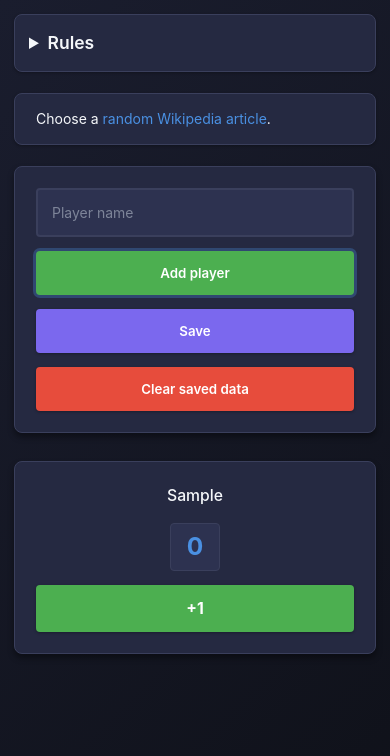
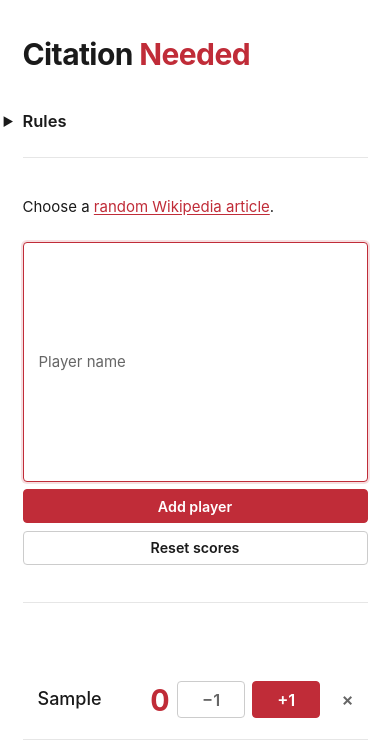
Before and after one commit to jRimbault/citation_needed, a website built with Vite: page index.html in a window 390 px wide. Both pictures are taken after typing "Sample" into the empty fields and a click on the button "Add player". Built offline with nearby package versions, Linux system fonts and the light colour scheme.

Commit message:
feat: adopt Tom Scott design language and reduce host friction
Reuse the tomscott.com visual language (white page, charcoal text, single
crimson accent, whitespace over boxes) and fix the leftover CV title/meta.

Rework scoring for a distracted host driving the game at a dinner table:
- autosave every change to localStorage; drop the manual Save button
- reversible scoring with a -1 per player, scores floored at 0
- per-player remove; guarded whole-board reset
- leader highlight that never reorders rows or shifts text
- inline feedback for empty/duplicate names
- single preloaded ding, cloned per play, for overlapping dings

```diff
--- a/index.html
+++ b/index.html
@@ -7,12 +7,15 @@
   <meta name="viewport" content="width=device-width, initial-scale=1.0, shrink-to-fit=no">
   <meta http-equiv="x-ua-compatible" content="ie=edge">
   <title>Citation Needed</title>
-  <meta name="description" content="Jacques Rimbault's Curriculm Vitae">
+  <meta name="description" content="A score counter for playing Citation Needed, the panel game from Tom Scott and the Technical Difficulties.">
   <link rel="stylesheet" href="/src/style.css">
   <script type="module" src="/src/main.ts"></script>
 </head>
 
 <body>
+  <header>
+    <h1>Citation <span class="cn-accent">Needed</span></h1>
+  </header>
   <details>
     <summary>
       Rules
@@ -28,11 +31,11 @@
   </details>
   <p>Choose a <a href="https://en.wikipedia.org/wiki/Special:Random" target="blank">random Wikipedia article</a>.</p>
   <form onsubmit="event.preventDefault()">
-    <input type="text" placeholder="Player name" id="player-name">
+    <input type="text" placeholder="Player name" id="player-name" autocomplete="off">
     <button id="add-player">Add player</button>
-    <button id="save">Save</button>
-    <button id="reset">Clear saved data</button>
+    <button id="reset" type="button">Reset scores</button>
   </form>
+  <p id="form-message" role="status" aria-live="polite"></p>
   <ul id="player-list">
   </ul>
 </body>
--- a/src/main.ts
+++ b/src/main.ts
@@ -1,80 +1,207 @@
 import { createNode } from "@/dom";
 
+/**
+ * Citation Needed - a live scoreboard driven by one game master.
+ *
+ * Design intent for the "host at a laptop, at a dinner table" use case:
+ *   - Scoring persists automatically. There is no Save button to forget; every
+ *     score change, added player, or removal is written to localStorage.
+ *   - Every award is reversible. Each player has a -1 to undo a mis-tapped +1,
+ *     and can be removed individually without wiping the board.
+ *   - Destructive actions ask first. Resetting the whole board confirms.
+ *   - The current leader is highlighted so a glance across the table tells you
+ *     who is winning, without rows jumping around under the host's cursor.
+ *
+ * Architecture: a small imperative shell (event wiring, DOM, audio, storage)
+ * around a functional core that only mutates the in-memory score map.
+ */
+
 type StaticHtml = ReturnType<typeof getStaticHtmlElements>;
+
 interface Score {
   score: number;
 }
 
 const DING = "sounds/ding-sound-effect_2.mp3";
 
-function main({ add, reset, save, playerName, playerList }: StaticHtml) {
-  const state = stateManager();
-  const scores = state.get();
-  playerList.append(...initialPlayingBoard(scores));
-  add.addEventListener("click", addPlayer(scores, playerList, playerName));
-  reset.addEventListener("click", () => {
-    Array.from(playerList.children).forEach((c) => c.remove());
-    state.clear(scores);
+/** Preloaded once; cloned per play so rapid dings can overlap cleanly. */
+const dingSound = new Audio(DING);
+dingSound.preload = "auto";
+
+function ding() {
+  const clip = dingSound.cloneNode() as HTMLAudioElement;
+  void clip.play().catch(() => {
+    // Autoplay can be blocked until the first user gesture; ignore.
   });
-  save.addEventListener("click", () => state.set(scores));
 }
 
-function initialPlayingBoard(scores: Map<string, Score>) {
-  return Array.from(scores.keys(), (playerName) =>
-    makePlayerListItem(playerName, scores),
-  );
+function main({ add, reset, playerName, playerList, message }: StaticHtml) {
+  const store = stateManager();
+  const scores = store.get();
+  const board = boardRenderer(scores, playerList, store);
+
+  board.renderAll();
+
+  add.addEventListener("click", () => {
+    const name = playerName.value.trim();
+    if (name === "") {
+      showMessage(message, "Enter a player name first.");
+      return;
+    }
+    if (scores.has(name)) {
+      showMessage(message, `${name} is already on the board.`);
+      return;
+    }
+    scores.set(name, { score: 0 });
+    store.set(scores);
+    board.addRow(name);
+    playerName.value = "";
+    playerName.focus();
+    clearMessage(message);
+  });
+
+  reset.addEventListener("click", () => {
+    if (scores.size === 0) {
+      return;
+    }
+    if (!confirm("Reset all scores and remove every player?")) {
+      return;
+    }
+    store.clear(scores);
+    board.clear();
+    clearMessage(message);
+  });
 }
 
-function addPlayer(
+/**
+ * Owns the player list DOM. Mutations to the score map are paired with a
+ * persist call so the board is always saved - there is no manual Save.
+ */
+function boardRenderer(
   scores: Map<string, Score>,
   list: HTMLUListElement,
-  input: HTMLInputElement,
+  store: ReturnType<typeof stateManager>,
 ) {
-  return () => {
-    const playerName = input.value;
-    if (playerName !== "" && !scores.has(playerName)) {
-      list.append(makePlayerListItem(playerName, scores));
-      input.value = "";
-    }
-  };
+  // Track each player's row so the leader highlight can be updated in place.
+  const rows = new Map<string, HTMLLIElement>();
+
+  function persist() {
+    store.set(scores);
   }
 
-function makePlayerListItem(playerName: string, scores: Map<string, Score>) {
-  const playerScore = scores
-    .set(playerName, scores.get(playerName) ?? { score: 0 })
-    .get(playerName);
-  assert(playerScore !== undefined);
+  function highestScore(): number {
+    let max = 0;
+    for (const { score } of scores.values()) {
+      max = Math.max(max, score);
+    }
+    return max;
+  }
+
+  /** Mark the leading row(s), but only once someone is actually ahead. */
+  function refreshLeader() {
+    const max = highestScore();
+    for (const [name, row] of rows) {
+      const isLeader = max > 0 && scores.get(name)?.score === max;
+      row.classList.toggle("leader", isLeader);
+    }
+  }
+
+  function makeRow(name: string): HTMLLIElement {
+    const found = scores.get(name);
+    assert(found !== undefined);
+    // Bind with an explicit type: assertion narrowing is not preserved into
+    // the changeScore closure below, but an annotated const is.
+    const playerScore: Score = found;
+
     const scoreNode = createNode("span", {
       classList: "player-score",
       textContent: playerScore.score.toString(),
     });
+
+    function changeScore(delta: number, makeSound: boolean) {
+      // Scores never go below zero; undo of a mis-tap should not create a debt.
+      playerScore.score = Math.max(0, playerScore.score + delta);
+      scoreNode.textContent = playerScore.score.toString();
+      persist();
+      refreshLeader();
+      if (makeSound && delta > 0) {
+        ding();
+      }
+    }
+
     return createNode("li", {
       classList: "player-item",
       children: [
+        ["span", { classList: "player-name", textContent: name }],
+        scoreNode,
         [
-        "span",
+          "button",
           {
-          classList: "player-name",
-          textContent: playerName,
+            classList: "score-button-minus",
+            textContent: "−1", // minus sign
+            attributes: { "aria-label": `Subtract a point from ${name}` },
+            listeners: { click: () => changeScore(-1, false) },
           },
         ],
-      scoreNode,
         [
           "button",
           {
             classList: "score-button",
             textContent: "+1",
-          listeners: {
-            click: () => {
-              playerScore.score += 1;
-              scoreNode.textContent = playerScore.score.toString();
-              new Audio(DING).play();
+            attributes: { "aria-label": `Add a point for ${name}` },
+            listeners: { click: () => changeScore(+1, true) },
           },
-          },
+        ],
+        [
+          "button",
+          {
+            classList: "remove-button",
+            textContent: "×", // multiplication sign as a close glyph
+            attributes: { "aria-label": `Remove ${name}` },
+            listeners: { click: () => removeRow(name) },
           },
         ],
       ],
     });
+  }
+
+  function removeRow(name: string) {
+    rows.get(name)?.remove();
+    rows.delete(name);
+    scores.delete(name);
+    persist();
+    refreshLeader();
+  }
+
+  function addRow(name: string) {
+    const row = makeRow(name);
+    rows.set(name, row);
+    list.append(row);
+    refreshLeader();
+  }
+
+  function renderAll() {
+    for (const name of scores.keys()) {
+      addRow(name);
+    }
+  }
+
+  function clear() {
+    for (const row of rows.values()) {
+      row.remove();
+    }
+    rows.clear();
+  }
+
+  return { renderAll, addRow, clear } as const;
+}
+
+function showMessage(node: HTMLElement, text: string) {
+  node.textContent = text;
+}
+
+function clearMessage(node: HTMLElement) {
+  node.textContent = "";
 }
 
 function assert(condition: unknown, msg?: string): asserts condition {
@@ -118,17 +245,17 @@ function getStaticHtmlElements() {
   }
   const add = getByIdOptional<HTMLButtonElement>("add-player");
   const reset = getByIdOptional<HTMLButtonElement>("reset");
-  const save = getByIdOptional<HTMLButtonElement>("save");
   const playerName = getByIdOptional<HTMLInputElement>("player-name");
   const playerList = getByIdOptional<HTMLUListElement>("player-list");
+  const message = getByIdOptional<HTMLParagraphElement>("form-message");
 
   assert(add !== null, "Button to add player not found.");
-  assert(reset !== null, "Button to erase game data not found.");
-  assert(save !== null, "Button to save game data not found.");
+  assert(reset !== null, "Button to reset the board not found.");
   assert(playerName !== null, "Text input for players's names not found.");
   assert(playerList !== null, "List element not found.");
+  assert(message !== null, "Form message element not found.");
 
-  return { add, reset, save, playerName, playerList } as const;
+  return { add, reset, playerName, playerList, message } as const;
 }
 
 window.onload = () => main(getStaticHtmlElements());
--- a/src/style.css
+++ b/src/style.css
@@ -1,47 +1,35 @@
-/* Citation Needed - Panel Show Aesthetic */
-
-/* Color Palette inspired by British quiz shows:
- * - Deep navy/charcoal backgrounds
- * - Crisp white text
- * - Accent colors for interactivity
- * - Subtle shadows for depth
+/* Citation Needed - Tom Scott design language
+ *
+ * Reference: https://www.tomscott.com/
+ * The look is deliberately spare: a clean white page, dark charcoal text set
+ * in a plain sans-serif, and one signature crimson red doing all of the accent
+ * work. Structure comes from generous whitespace, not from boxes and borders.
  */
 
 :root {
-  --color-background: #1a1d2e;
-  --color-surface: #252941;
-  --color-surface-elevated: #2d3250;
-  --color-primary: #4a90e2;
-  --color-primary-dark: #357abd;
-  --color-accent: #7b68ee;
-  --color-text: #f5f7fa;
-  --color-text-muted: #a0a8b8;
-  --color-success: #4caf50;
-  --color-success-dark: #388e3c;
-  --color-danger: #e74c3c;
-  --color-border: #3a3f5c;
+  /* The single accent: Tom Scott's signature crimson. */
+  --color-accent: #c02c38;
+  --color-accent-dark: #9c1f2a;
 
-  --font-family-base: -apple-system, BlinkMacSystemFont, "Segoe UI", Roboto, "Helvetica Neue", Arial, sans-serif;
-  --font-family-display: "Georgia", "Times New Roman", serif;
+  --color-background: #ffffff;
+  --color-text: #1a1a1a;
+  --color-text-muted: #666666;
+  --color-rule: #e6e6e6;
+  --color-surface-hover: #f7f7f7;
+
+  /* One sans-serif family throughout - no serifs, no display face. */
+  --font-family-base: -apple-system, BlinkMacSystemFont, "Segoe UI", Roboto,
+    "Helvetica Neue", Helvetica, Arial, sans-serif;
 
   --spacing-xs: 0.25rem;
   --spacing-sm: 0.5rem;
   --spacing-md: 1rem;
   --spacing-lg: 1.5rem;
-  --spacing-xl: 2rem;
+  --spacing-xl: 2.5rem;
 
-  --border-radius: 8px;
-  --border-radius-sm: 4px;
-
-  --shadow-sm: 0 1px 3px rgba(0, 0, 0, 0.3);
-  --shadow-md: 0 4px 6px rgba(0, 0, 0, 0.4);
-  --shadow-lg: 0 10px 25px rgba(0, 0, 0, 0.5);
-
-  --transition-fast: 150ms ease-in-out;
-  --transition-normal: 250ms ease-in-out;
+  --border-radius: 4px;
 }
 
-/* Global Styles */
 * {
   box-sizing: border-box;
   margin: 0;
@@ -56,264 +44,264 @@ html {
 body {
   font-family: var(--font-family-base);
   color: var(--color-text);
-  background: linear-gradient(135deg, var(--color-background) 0%, #0f1119 100%);
+  background: var(--color-background);
   min-height: 100vh;
-  padding: var(--spacing-xl);
+  padding: var(--spacing-xl) var(--spacing-lg);
   display: flex;
   flex-direction: column;
   align-items: center;
 }
 
-/* Typography */
-h1, h2, h3 {
-  font-family: var(--font-family-display);
-  font-weight: 600;
-  line-height: 1.2;
+/* Single centred column with breathing room, no visible container. */
+body > * {
+  width: 100%;
+  max-width: 720px;
 }
 
-/* Main Container */
-body > * {
-  width: 100%;
-  max-width: 800px;
+/* Header / wordmark */
+header {
+  margin-bottom: var(--spacing-xl);
 }
 
-/* Details/Summary - Rules Section */
+h1 {
+  font-weight: 700;
+  font-size: 2.5rem;
+  letter-spacing: -0.02em;
+  line-height: 1.1;
+}
+
+/* The accent word gets the signature red - the one splash of colour. */
+.cn-accent {
+  color: var(--color-accent);
+}
+
+/* Links: red, underlined - Tom Scott's plain, unfussy link style. */
+a {
+  color: var(--color-accent);
+  text-decoration: underline;
+  text-underline-offset: 2px;
+}
+
+a:hover {
+  color: var(--color-accent-dark);
+}
+
+/* Rules disclosure - kept flat, separated by whitespace and a thin rule. */
 details {
-  background: var(--color-surface);
-  border: 1px solid var(--color-border);
-  border-radius: var(--border-radius);
-  padding: var(--spacing-md);
-  margin-bottom: var(--spacing-lg);
-  box-shadow: var(--shadow-sm);
+  margin-bottom: var(--spacing-xl);
+  padding-bottom: var(--spacing-lg);
+  border-bottom: 1px solid var(--color-rule);
 }
 
 summary {
-  font-family: var(--font-family-base);
-  font-size: 1.25rem;
+  font-size: 1.1rem;
   font-weight: 600;
   cursor: pointer;
   user-select: none;
-  padding: var(--spacing-sm);
-  margin: calc(-1 * var(--spacing-sm));
-  border-radius: var(--border-radius-sm);
-  transition: background-color var(--transition-fast);
+  list-style-position: outside;
 }
 
 summary:hover {
-  background-color: var(--color-surface-elevated);
-}
-
-details[open] summary {
-  margin-bottom: var(--spacing-md);
-  border-bottom: 1px solid var(--color-border);
-  padding-bottom: var(--spacing-md);
+  color: var(--color-accent);
 }
 
 details p {
   margin-top: var(--spacing-md);
   color: var(--color-text-muted);
-  line-height: 1.7;
 }
 
-details p:first-of-type {
-  margin-top: 0;
+/* Intro paragraph */
+body > p {
+  margin-bottom: var(--spacing-lg);
+  color: var(--color-text);
 }
 
-/* Links */
-a {
-  color: var(--color-primary);
-  text-decoration: none;
-  transition: color var(--transition-fast);
-  border-bottom: 1px solid transparent;
+/* Form - inputs and controls sit on the white page, no card. */
+form {
+  display: flex;
+  flex-wrap: wrap;
+  gap: var(--spacing-sm);
+  align-items: stretch;
+  margin-bottom: var(--spacing-xl);
+  padding-bottom: var(--spacing-xl);
+  border-bottom: 1px solid var(--color-rule);
 }
 
-a:hover {
-  color: var(--color-accent);
-  border-bottom-color: var(--color-accent);
-}
-
-/* Paragraphs */
-body > p {
-  background: var(--color-surface);
-  padding: var(--spacing-md) var(--spacing-lg);
+input[type="text"] {
+  flex: 1 1 240px;
+  font-family: inherit;
+  font-size: 1rem;
+  padding: var(--spacing-sm) var(--spacing-md);
+  color: var(--color-text);
+  background: var(--color-background);
+  border: 1px solid #cccccc;
   border-radius: var(--border-radius);
-  margin-bottom: var(--spacing-lg);
-  border: 1px solid var(--color-border);
-  box-shadow: var(--shadow-sm);
-}
-
-/* Form Styling */
-form {
-  background: var(--color-surface);
-  padding: var(--spacing-lg);
-  border-radius: var(--border-radius);
-  margin-bottom: var(--spacing-xl);
-  border: 1px solid var(--color-border);
-  box-shadow: var(--shadow-md);
-  display: flex;
-  flex-wrap: wrap;
-  gap: var(--spacing-md);
-  align-items: stretch;
-}
-
-/* Input Styling */
-input[type="text"] {
-  flex: 1 1 250px;
-  font-family: var(--font-family-base);
-  font-size: 1rem;
-  padding: var(--spacing-md);
-  background: var(--color-surface-elevated);
-  color: var(--color-text);
-  border: 2px solid var(--color-border);
-  border-radius: var(--border-radius-sm);
-  transition: all var(--transition-normal);
 }
 
 input[type="text"]:focus {
   outline: none;
-  border-color: var(--color-primary);
-  box-shadow: 0 0 0 3px rgba(74, 144, 226, 0.2);
+  border-color: var(--color-accent);
+  box-shadow: 0 0 0 2px rgba(192, 44, 56, 0.15);
 }
 
 input[type="text"]::placeholder {
   color: var(--color-text-muted);
-  opacity: 0.7;
 }
 
-/* Button Styling */
+/* Buttons: solid crimson primary, quiet ghost secondaries. */
 button {
-  font-family: var(--font-family-base);
+  font-family: inherit;
   font-size: 0.95rem;
   font-weight: 600;
-  padding: var(--spacing-md) var(--spacing-lg);
-  background: var(--color-primary);
-  color: white;
-  border: none;
-  border-radius: var(--border-radius-sm);
+  padding: var(--spacing-sm) var(--spacing-lg);
   cursor: pointer;
-  transition: all var(--transition-normal);
-  box-shadow: var(--shadow-sm);
+  border-radius: var(--border-radius);
   white-space: nowrap;
+  transition: background-color 120ms ease, color 120ms ease;
 }
 
-button:hover {
-  background: var(--color-primary-dark);
-  box-shadow: var(--shadow-md);
-  transform: translateY(-1px);
-}
-
-button:active {
-  transform: translateY(0);
-  box-shadow: var(--shadow-sm);
-}
-
-button:focus {
-  outline: none;
-  box-shadow: 0 0 0 3px rgba(74, 144, 226, 0.3);
-}
-
-/* Specific button styles */
+/* Primary action: add a player. */
 #add-player {
-  background: var(--color-success);
+  background: var(--color-accent);
+  color: #ffffff;
+  border: 1px solid var(--color-accent);
 }
 
 #add-player:hover {
-  background: var(--color-success-dark);
+  background: var(--color-accent-dark);
+  border-color: var(--color-accent-dark);
 }
 
+/* Secondary, low-emphasis controls: outline only. */
+#save,
 #reset {
-  background: var(--color-danger);
+  background: transparent;
+  color: var(--color-text);
+  border: 1px solid #cccccc;
 }
 
+#save:hover,
 #reset:hover {
-  background: #c0392b;
+  background: var(--color-surface-hover);
 }
 
-#save {
-  background: var(--color-accent);
+/* Destructive action still reads as red on hover, not by default. */
+#reset:hover {
+  color: var(--color-accent);
+  border-color: var(--color-accent);
 }
 
-#save:hover {
-  background: #6a57d9;
+button:focus-visible {
+  outline: 2px solid var(--color-accent);
+  outline-offset: 2px;
 }
 
-/* Player List */
+/* Player list - a plain scoreboard, rows divided by thin rules. */
 #player-list {
   list-style: none;
-  display: flex;
-  flex-direction: column;
-  gap: var(--spacing-md);
 }
 
 .player-item {
-  background: var(--color-surface);
-  padding: var(--spacing-lg);
-  border-radius: var(--border-radius);
-  border: 1px solid var(--color-border);
-  box-shadow: var(--shadow-md);
   display: flex;
   align-items: center;
   gap: var(--spacing-md);
-  transition: all var(--transition-normal);
+  /* Reserve the left rail space on every row so the leader highlight can be
+   * toggled without shifting any text sideways. */
+  padding: var(--spacing-md) 0 var(--spacing-md) var(--spacing-md);
+  border-bottom: 1px solid var(--color-rule);
 }
 
-.player-item:hover {
-  border-color: var(--color-primary);
-  box-shadow: var(--shadow-lg);
+.player-name {
+  flex: 1;
+  font-size: 1.2rem;
+  font-weight: 500;
 }
 
-/* Player name styling */
-.player-name {
-  font-family: var(--font-family-base);
-  font-size: 1.125rem;
-  font-weight: 500;
-  color: var(--color-text);
-  flex: 1;
+/* The score reads across a room: large, and in the signature red. */
+.player-score {
+  font-size: 2rem;
+  font-weight: 700;
+  color: var(--color-accent);
+  min-width: 3ch;
+  text-align: right;
+  font-variant-numeric: tabular-nums;
 }
 
-/* Player score styling */
-.player-score {
-  font-family: var(--font-family-base);
-  font-size: 1.75rem;
-  font-weight: 700;
-  color: var(--color-primary);
-  min-width: 3ch;
-  text-align: right;
-  padding: var(--spacing-xs) var(--spacing-md);
-  background: var(--color-surface-elevated);
-  border-radius: var(--border-radius-sm);
-  border: 1px solid var(--color-border);
-}
-
-/* Score button */
+/* The +1 that makes the *ding* - the primary award. */
 .score-button {
-  font-size: 1.125rem;
-  font-weight: 700;
-  padding: var(--spacing-md) var(--spacing-lg);
-  min-width: 70px;
-  background: var(--color-success);
+  min-width: 56px;
+  font-size: 1.1rem;
+  background: var(--color-accent);
+  color: #ffffff;
+  border: 1px solid var(--color-accent);
 }
 
 .score-button:hover {
-  background: var(--color-success-dark);
+  background: var(--color-accent-dark);
+  border-color: var(--color-accent-dark);
 }
 
-/* Responsive Design */
-@media (max-width: 768px) {
+/* -1 to undo a mis-tap: quiet outline, not competing with +1. */
+.score-button-minus {
+  min-width: 56px;
+  font-size: 1.1rem;
+  background: transparent;
+  color: var(--color-text-muted);
+  border: 1px solid #cccccc;
+}
+
+.score-button-minus:hover {
+  color: var(--color-text);
+  background: var(--color-surface-hover);
+}
+
+/* Per-player remove: the lightest control on the row. */
+.remove-button {
+  font-size: 1.2rem;
+  line-height: 1;
+  padding: var(--spacing-xs) var(--spacing-sm);
+  background: transparent;
+  color: var(--color-text-muted);
+  border: 1px solid transparent;
+}
+
+.remove-button:hover {
+  color: var(--color-accent);
+  border-color: var(--color-rule);
+}
+
+/* Leader highlight: a red rail drawn inside the reserved left padding, so
+ * toggling it never changes layout or nudges the text. Colour, not weight,
+ * marks the name - bolding would change glyph metrics. */
+.player-item.leader {
+  box-shadow: inset 3px 0 0 0 var(--color-accent);
+}
+
+.player-item.leader .player-name {
+  color: var(--color-accent);
+}
+
+/* Inline feedback for empty/duplicate names. */
+#form-message {
+  min-height: 1.4em;
+  margin-top: calc(-1 * var(--spacing-md));
+  margin-bottom: var(--spacing-md);
+  color: var(--color-accent);
+  font-size: 0.95rem;
+}
+
+/* Responsive: stack the form, keep the scoreboard rows readable. */
+@media (max-width: 600px) {
   :root {
-    font-size: 14px;
+    font-size: 15px;
   }
 
-  body {
-    padding: var(--spacing-md);
+  h1 {
+    font-size: 2rem;
   }
 
   form {
     flex-direction: column;
-  }
-
-  input[type="text"] {
-    flex: 1 1 auto;
   }
 
   button {
@@ -321,34 +309,6 @@ button:focus {
   }
 
   .player-item {
-    flex-direction: column;
-    gap: var(--spacing-md);
-    text-align: center;
-  }
-
-  .player-name {
-    text-align: center;
-  }
-
-  .player-score {
-    text-align: center;
-  }
-
-  .score-button {
-    width: 100%;
+    gap: var(--spacing-sm);
   }
 }
-
-/* Utility Classes for Future Use */
-.text-center {
-  text-align: center;
-}
-
-.text-muted {
-  color: var(--color-text-muted);
-}
-
-.mt-1 { margin-top: var(--spacing-md); }
-.mb-1 { margin-bottom: var(--spacing-md); }
-.mt-2 { margin-top: var(--spacing-lg); }
-.mb-2 { margin-bottom: var(--spacing-lg); }
```
Lines whose indentation alone changed are shown as unchanged.
